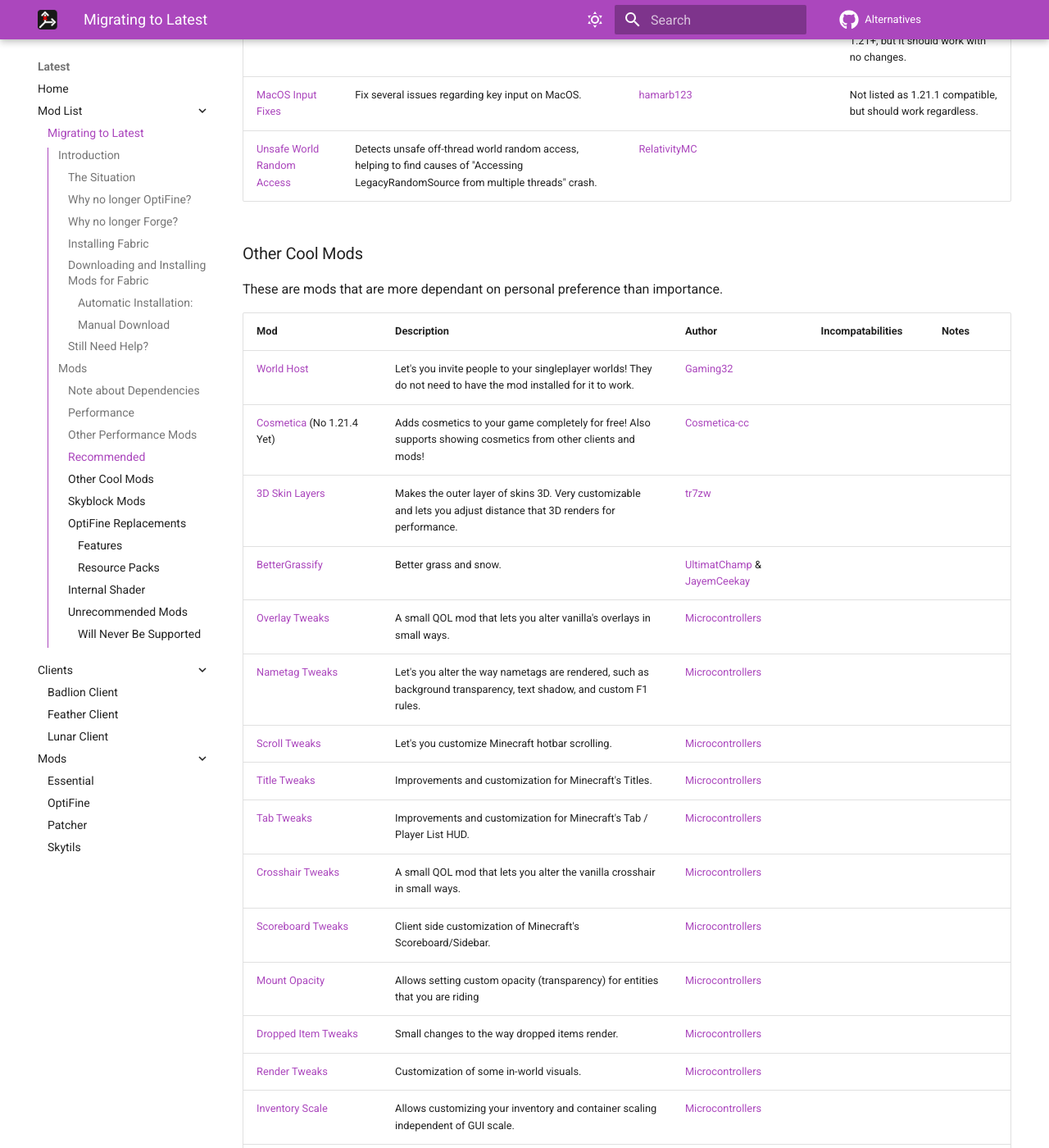
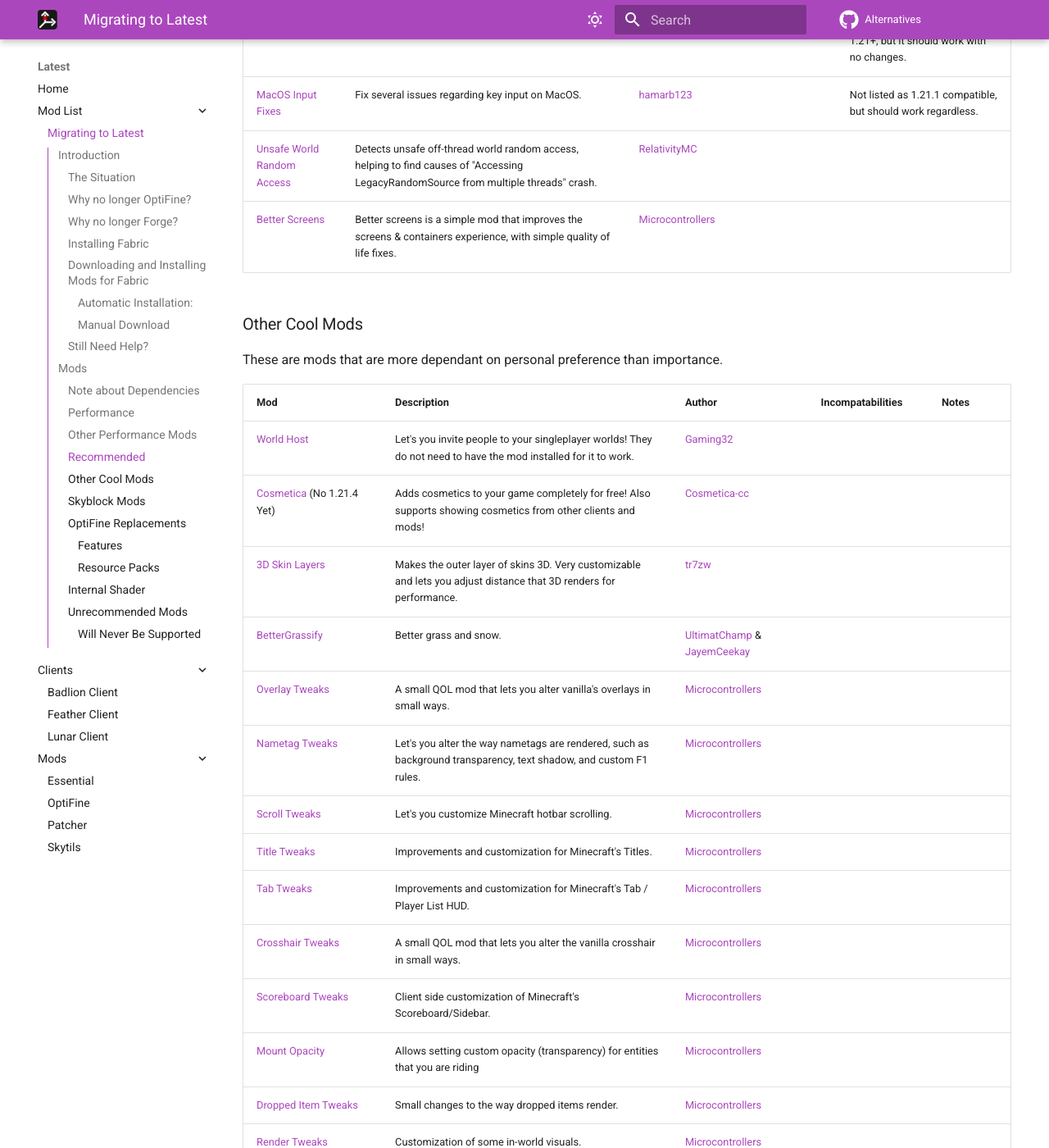
Before and after one commit to MicrocontrollersDev/Alternatives, an MkDocs documentation site: the page built from docs/latest/migrating.md, in a window 1280 px wide and 1400 px high, scrolled down 5435 px. Shown: the whole window at 82% size. Built offline with MkDocs 1.6.1 and Material for MkDocs 9.7.7, drawn with Linux system fonts in a browser that asks for light colours; comment, search, counter and statistics services are not loaded; some of the changed text lies outside the part shown.

Commit message:
update some mods and links

```diff
--- a/docs/latest/migrating.md
+++ b/docs/latest/migrating.md
@@ -129,11 +129,12 @@
 | [Better Selection](https://modrinth.com/mod/better-selection) | Makes it easier to select text by allowing mouse selection and Ctrl + ← and Ctrl + →. | [MDLC01](https://github.com/MDLC01) |
 | [Auto ReAuth](https://modrinth.com/mod/auto-reauth) | Automatically reauthenticates your session when you are not logged in correctly. | [connorslade](https://github.com/connorslade) |
 | [In-Game Account Switcher](https://modrinth.com/mod/in-game-account-switcher) | Adds an in game account switcher that lets you switch accounts without having to restart the game. | [The-Fireplace](https://github.com/The-Fireplace) |
-| [Smooth Skies](https://modrinth.com/mod/smooth-skies) | Smooths out the skybox colors on far render distances. This will fix the skybox breaking with Nvidium or similar. | [Microcontrollers](https://github.com/MicrocontrollersDev) |
+| [Smooth Skies](https://modrinth.com/mod/smooth-skies) | Smooths out the skybox colors on far render distances. This will fix the skybox breaking with Nvidium or similar. | [Microcontrollers](https://codeberg.org/MicrocontrollersDev) |
 | [Better Mipmaps](https://modrinth.com/mod/better-mipmaps) | Unlocks mipmap levels higher than 4 to reduce visual arifacts with high resolution resource packs. | [sidit77](https://github.com/sidit77) |
 | [Fix Keyboard on Linx](https://modrinth.com/mod/fix-keyboard-on-linux) | Fix several issues regarding key input on Linux. | [Ishland](https://github.com/ishland) | | Works on Linux only, will do nothing for other OS's. Has not been listed as compatible for 1.21+, but it should work with no changes. |
 | [MacOS Input Fixes](https://modrinth.com/mod/macos-input-fixes) | Fix several issues regarding key input on MacOS. | [hamarb123](https://github.com/hamarb123) | | Not listed as 1.21.1 compatible, but should work regardless. |
 | [Unsafe World Random Access](https://modrinth.com/mod/uwrad) | Detects unsafe off-thread world random access, helping to find causes of "Accessing LegacyRandomSource from multiple threads" crash. | [RelativityMC](https://github.com/RelativityMC) |
+| [Better Screens](https://modrinth.com/mod/better-screens) | Better screens is a simple mod that improves the screens & containers experience, with simple quality of life fixes. | [Microcontrollers](https://codeberg.org/MicrocontrollersDev) |
 
 ### Other Cool Mods
 
@@ -145,20 +146,19 @@
 | [Cosmetica](https://modrinth.com/mod/cosmetica) (No 1.21.4 Yet) | Adds cosmetics to your game completely for free! Also supports showing cosmetics from other clients and mods! | [Cosmetica-cc](https://github.com/Cosmetica-cc) |
 | [3D Skin Layers](https://modrinth.com/mod/3dskinlayers) | Makes the outer layer of skins 3D. Very customizable and lets you adjust distance that 3D renders for performance. | [tr7zw](https://github.com/tr7zw) |
 | [BetterGrassify](https://modrinth.com/mod/bettergrassify) | Better grass and snow. | [UltimatChamp](https://github.com/UltimatChamp) & [JayemCeekay](https://github.com/JayemCeekay) |
-| [Overlay Tweaks](https://modrinth.com/mod/overlaytweaks) | A small QOL mod that lets you alter vanilla's overlays in small ways. | [Microcontrollers](https://github.com/MicrocontrollersDev) |
-| [Nametag Tweaks](https://modrinth.com/mod/nametagtweaks) | Let's you alter the way nametags are rendered, such as background transparency, text shadow, and custom F1 rules. | [Microcontrollers](https://github.com/MicrocontrollersDev) |
-| [Scroll Tweaks](https://modrinth.com/mod/scrolltweaks) | Let's you customize Minecraft hotbar scrolling. | [Microcontrollers](https://github.com/MicrocontrollersDev) |
-| [Title Tweaks](https://modrinth.com/mod/titletweaks) | Improvements and customization for Minecraft's Titles. | [Microcontrollers](https://github.com/MicrocontrollersDev) |
-| [Tab Tweaks](https://modrinth.com/mod/tabtweaks) | Improvements and customization for Minecraft's Tab / Player List HUD. | [Microcontrollers](https://github.com/MicrocontrollersDev) |
-| [Crosshair Tweaks](https://modrinth.com/mod/crosshairtweaks) | A small QOL mod that lets you alter the vanilla crosshair in small ways. | [Microcontrollers](https://github.com/MicrocontrollersDev) |
-| [Scoreboard Tweaks](https://modrinth.com/mod/scoreboardtweaks) | Client side customization of Minecraft's Scoreboard/Sidebar. | [Microcontrollers](https://github.com/MicrocontrollersDev) |
-| [Mount Opacity](https://modrinth.com/mod/mountopacity) | Allows setting custom opacity (transparency) for entities that you are riding | [Microcontrollers](https://github.com/MicrocontrollersDev) |
-| [Dropped Item Tweaks](https://modrinth.com/mod/droppeditemtweaks) | Small changes to the way dropped items render. | [Microcontrollers](https://github.com/MicrocontrollersDev) |
-| [Render Tweaks](https://modrinth.com/mod/rendertweaks) | Customization of some in-world visuals. |  [Microcontrollers](https://github.com/MicrocontrollersDev) |
-| [Inventory Scale](https://modrinth.com/mod/inventoryscale) | Allows customizing your inventory and container scaling independent of GUI scale. | [Microcontrollers](https://github.com/MicrocontrollersDev) |
-| [Numerical Enchantments](https://modrinth.com/mod/numerical-enchantments) | Converts roman numerals to arabic numbers in enchantment tooltips to make them easier to read at a glance! No resource pack required. | [Microcontrollers](https://github.com/MicrocontrollersDev) |
-| [Sciophobia](https://modrinth.com/mod/sciophobia) | Allows disabling text shadow or only translating it down, globally. | [Microcontrollers](https://github.com/MicrocontrollersDev) |
-| [Simple Block Overlay](https://modrinth.com/mod/simple-block-overlay) | A very simple block overlay mod. | [Microcontrollers](https://github.com/MicrocontrollersDev) |
+| [Overlay Tweaks](https://modrinth.com/mod/overlaytweaks) | A small QOL mod that lets you alter vanilla's overlays in small ways. | [Microcontrollers](https://codeberg.org/MicrocontrollersDev) |
+| [Nametag Tweaks](https://modrinth.com/mod/nametagtweaks) | Let's you alter the way nametags are rendered, such as background transparency, text shadow, and custom F1 rules. | [Microcontrollers](https://codeberg.org/MicrocontrollersDev) |
+| [Scroll Tweaks](https://modrinth.com/mod/scrolltweaks) | Let's you customize Minecraft hotbar scrolling. | [Microcontrollers](https://codeberg.org/MicrocontrollersDev) |
+| [Title Tweaks](https://modrinth.com/mod/titletweaks) | Improvements and customization for Minecraft's Titles. | [Microcontrollers](https://codeberg.org/MicrocontrollersDev) |
+| [Tab Tweaks](https://modrinth.com/mod/tabtweaks) | Improvements and customization for Minecraft's Tab / Player List HUD. | [Microcontrollers](https://codeberg.org/MicrocontrollersDev) |
+| [Crosshair Tweaks](https://modrinth.com/mod/crosshairtweaks) | A small QOL mod that lets you alter the vanilla crosshair in small ways. | [Microcontrollers](https://codeberg.org/MicrocontrollersDev) |
+| [Scoreboard Tweaks](https://modrinth.com/mod/scoreboardtweaks) | Client side customization of Minecraft's Scoreboard/Sidebar. | [Microcontrollers](https://codeberg.org/MicrocontrollersDev) |
+| [Mount Opacity](https://modrinth.com/mod/mountopacity) | Allows setting custom opacity (transparency) for entities that you are riding | [Microcontrollers](https://codeberg.org/MicrocontrollersDev) |
+| [Dropped Item Tweaks](https://modrinth.com/mod/droppeditemtweaks) | Small changes to the way dropped items render. | [Microcontrollers](https://codeberg.org/MicrocontrollersDev) |
+| [Render Tweaks](https://modrinth.com/mod/rendertweaks) | Customization of some in-world visuals. |  [Microcontrollers](https://codeberg.org/MicrocontrollersDev) |
+| [Numerical Enchantments](https://modrinth.com/mod/numerical-enchantments) | Converts roman numerals to arabic numbers in enchantment tooltips to make them easier to read at a glance! No resource pack required. | [Microcontrollers](https://codeberg.org/MicrocontrollersDev) |
+| [Sciophobia](https://modrinth.com/mod/sciophobia) | Allows disabling text shadow or only translating it down, globally. | [Microcontrollers](https://codeberg.org/MicrocontrollersDev) |
+| [Simple Block Overlay](https://modrinth.com/mod/simple-block-overlay) | A very simple block overlay mod. | [Microcontrollers](https://codeberg.org/MicrocontrollersDev) |
 | [Chunks Fade In](https://modrinth.com/mod/chunks-fade-in) | Adds a fade-in animation to chunks similar to Bedrock Edition. | [kerudion](https://github.com/kerudion) | Nvidium (chunks don't fade) |
 | [Distant Horizons](https://modrinth.com/mod/distanthorizons) | Adds LODs to Minecraft, allowing for much further render distances without a big tank on performance. | [James Seibel](https://gitlab.com/jeseibel) |
 | [Controlify](https://modrinth.com/mod/controlify) | Allows you to easily play Minecraft with a controller. | [isXander](https://github.com/isXander) |
```
Also changed, not shown: other parts of docs/latest/migrating.md (+1 -2 lines), docs/1.8.9/modlist.md (+6 -6 lines), docs/latest/badlion.md (+3 -3 lines), docs/latest/feather.md (+3 -3 lines), docs/latest/lunar.md (+3 -3 lines), docs/latest/patcher.md (+5 -5 lines).
